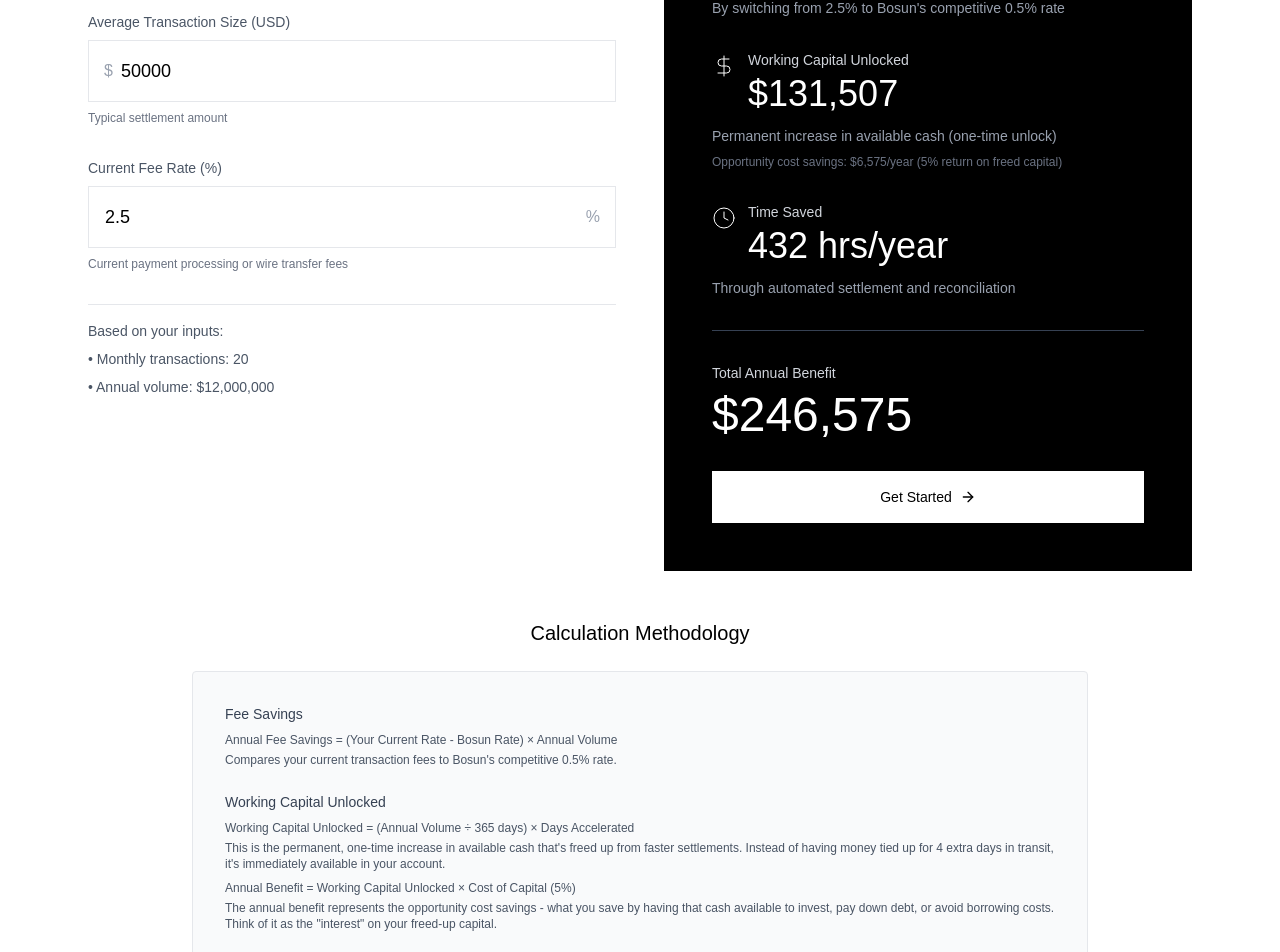
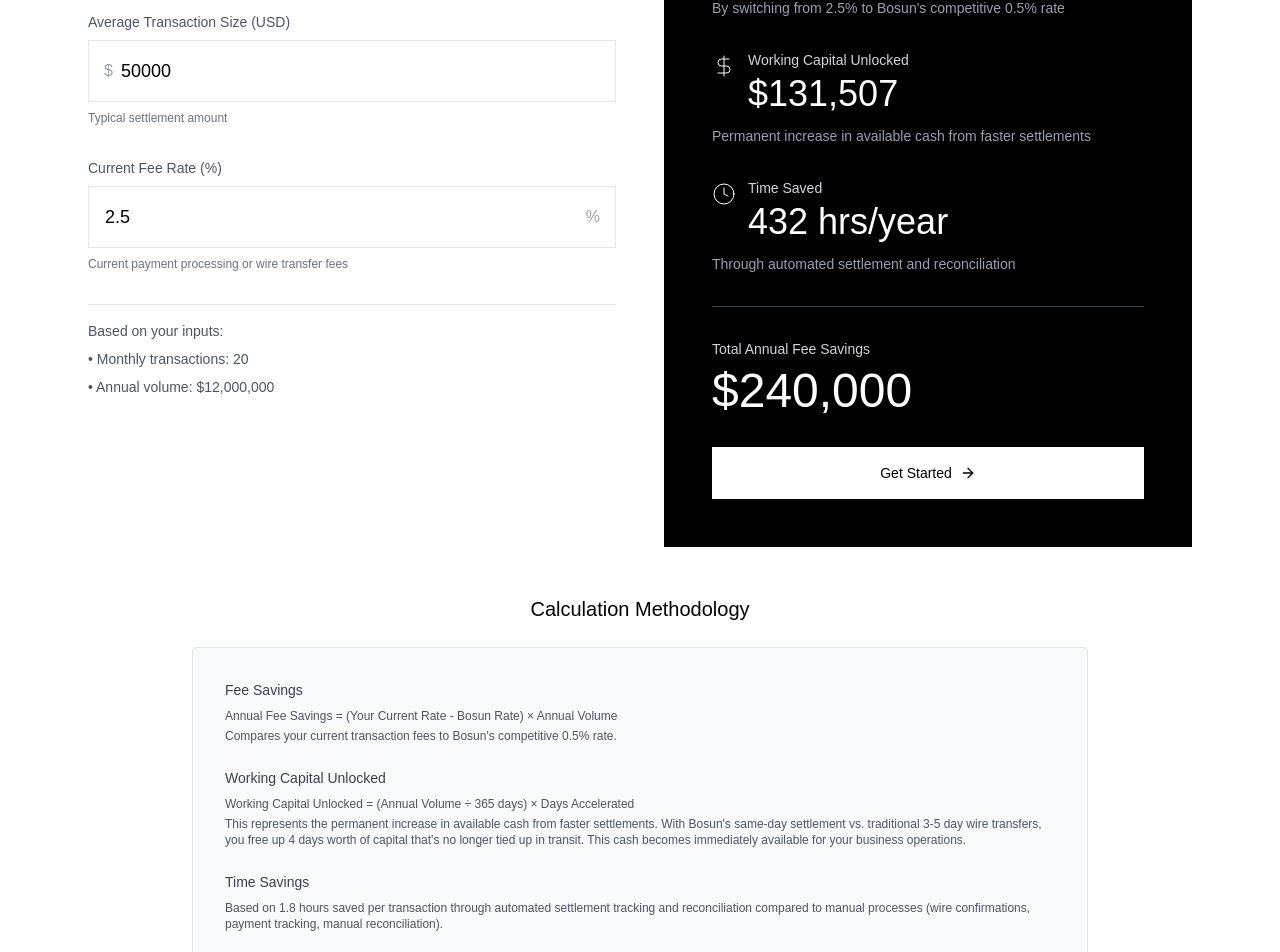
Before and after one commit to npgeorge/bosun, a Next.js app: page /calculator in a window 1280 px wide. Shown: the part 660-1612 px from the top of the page. Built offline with nearby package versions, Linux system fonts and the light colour scheme.

Commit message:
Simplify calculator by removing annual benefit metric
- Remove confusing annual benefit / opportunity cost calculation
- Keep only: fee savings, working capital unlocked, and time saved
- Update total to show just annual fee savings
- Simplify methodology explanations

```diff
--- a/src/app/calculator/page.tsx
+++ b/src/app/calculator/page.tsx
@@ -42,17 +42,12 @@ export default function SavingsCalculatorPage() {
     // Assuming 4 days faster settlement (same-day vs 3-5 day traditional rails)
     const annualVolume = volume * 12
     const daysAccelerated = 4
-    const costOfCapital = 0.05 // 5% annual cost of capital
 
     // Working capital unlocked = (Annual volume / 365 days) × days accelerated
     const workingCapitalUnlocked = (annualVolume / 365) * daysAccelerated
 
-    // Annual benefit = Working capital unlocked × cost of capital
-    const annualCashFlowBenefit = workingCapitalUnlocked * costOfCapital
-
     // Annual totals
     const annualFeeSavings = monthlyFeeSavings * 12
-    const totalAnnualBenefit = annualFeeSavings + annualCashFlowBenefit
 
     // Time saved (assuming 2 hours per transaction manually tracking/reconciling)
     // With Bosun: automated, assume 0.2 hours per transaction
@@ -60,8 +55,8 @@ export default function SavingsCalculatorPage() {
 
     setSavings({
       annualFeeSavings: Math.round(annualFeeSavings),
-      annualCashFlowBenefit: Math.round(annualCashFlowBenefit),
-      totalAnnualBenefit: Math.round(totalAnnualBenefit),
+      annualCashFlowBenefit: 0, // Removed for simplicity
+      totalAnnualBenefit: Math.round(annualFeeSavings), // Now just fee savings
       monthlyTransactions: Math.round(monthlyTransactions),
       timeSaved: Math.round(timeSaved),
       workingCapitalUnlocked: Math.round(workingCapitalUnlocked),
@@ -239,10 +234,7 @@ export default function SavingsCalculatorPage() {
                   </div>
                 </div>
                 <p className="text-sm font-light text-gray-400">
-                  Permanent increase in available cash (one-time unlock)
-                </p>
-                <p className="text-xs font-light text-gray-500 mt-2">
-                  Opportunity cost savings: {formatCurrency(savings.annualCashFlowBenefit)}/year (5% return on freed capital)
+                  Permanent increase in available cash from faster settlements
                 </p>
               </div>
 
@@ -265,10 +257,10 @@ export default function SavingsCalculatorPage() {
 
               <div className="pt-8 border-t border-gray-700">
                 <div className="text-sm font-light text-gray-300 mb-2">
-                  Total Annual Benefit
+                  Total Annual Fee Savings
                 </div>
                 <div className="text-4xl md:text-5xl font-light mb-8">
-                  {formatCurrency(savings.totalAnnualBenefit)}
+                  {formatCurrency(savings.annualFeeSavings)}
                 </div>
 
                 <button
@@ -303,16 +295,10 @@ export default function SavingsCalculatorPage() {
               <p className="text-xs text-gray-600 mb-1">
                 Working Capital Unlocked = (Annual Volume ÷ 365 days) × Days Accelerated
               </p>
-              <p className="text-xs text-gray-600 mb-2">
-                This is the <strong>permanent, one-time increase</strong> in available cash that's freed up from faster settlements.
-                Instead of having money tied up for 4 extra days in transit, it's immediately available in your account.
-              </p>
-              <p className="text-xs text-gray-600 mb-1">
-                Annual Benefit = Working Capital Unlocked × Cost of Capital (5%)
-              </p>
               <p className="text-xs text-gray-600">
-                The annual benefit represents the opportunity cost savings - what you save by having that cash available
-                to invest, pay down debt, or avoid borrowing costs. Think of it as the "interest" on your freed-up capital.
+                This represents the <strong>permanent increase</strong> in available cash from faster settlements.
+                With Bosun's same-day settlement vs. traditional 3-5 day wire transfers, you free up 4 days worth of
+                capital that's no longer tied up in transit. This cash becomes immediately available for your business operations.
               </p>
             </div>
 
@@ -328,8 +314,8 @@ export default function SavingsCalculatorPage() {
               <p className="text-xs text-gray-500 italic">
                 <strong>Disclaimer:</strong> These calculations are estimates based on typical industry scenarios.
                 Actual savings vary based on your transaction patterns, volume, current banking relationships,
-                and settlement preferences. Cost of capital assumes 5% WACC. Settlement acceleration assumes
-                traditional 3-5 day wire transfers vs. Bosun's same-day settlement capability.
+                and settlement preferences. Settlement acceleration assumes traditional 3-5 day wire transfers
+                vs. Bosun's same-day settlement capability.
               </p>
             </div>
           </div>
```
